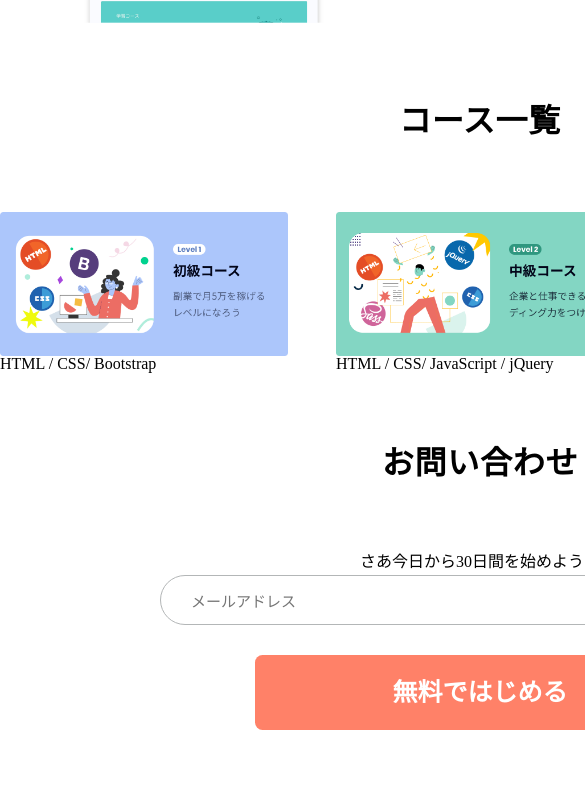
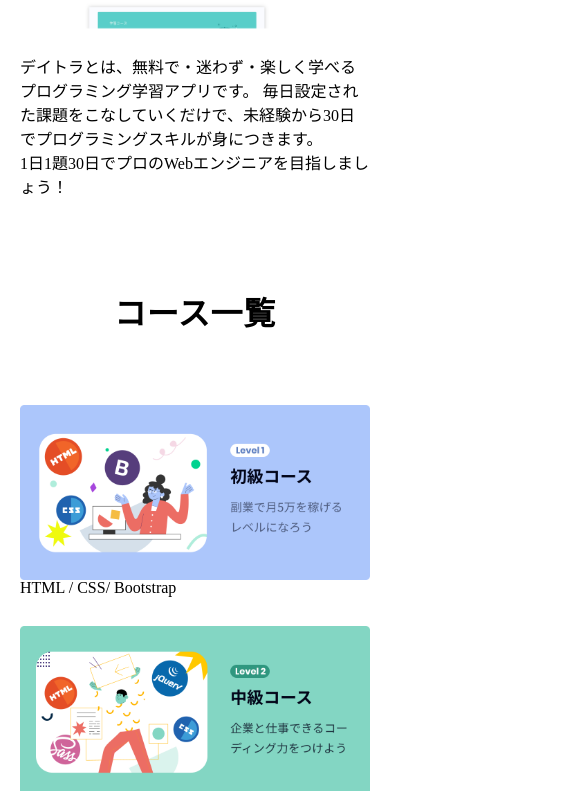
Before and after one commit to aratai-2023/Cording-practice-3, a plain HTML site: page index.html in a window 390 px wide. Shown: the part 1209-2000 px from the top of the page, 585 px wide, since content can reach past the window. Drawn offline with Linux system fonts and the light colour scheme.

Commit message:
Complete responsive design

```diff
--- a/css/style.scss
+++ b/css/style.scss
@@ -1,3 +1,18 @@
+@mixin sp {
+  @media screen and(max-width: 599px) {
+    @content
+  }
+}
+
+body {
+  overflow-x: hidden;
+}
+
+a {
+  text-decoration: none;
+  color: #000;
+}
+
 h2 {
   font-size: 32px;
   font-weight: bold;
@@ -6,26 +21,43 @@ h2 {
 
 .container {
   width: 960px;
+  max-width: 100%;
   margin: auto;
+
+  @include sp {
+    width: 350px;
+    max-width: 100%;
+    margin: auto;
+  }
 }
 
 header {
   height: 100px;
   line-height: 100px;
 
+  @include sp {
+    height: 125px;
+    line-height: normal;
+    display: flex;
+  }
+
   .container {
     display: flex;
     justify-content: space-between;
+
+    @include sp {
+      flex-direction: column;
+      align-items: center;
+      gap: 15px;
+    }
 
     ul {
       display: flex;
       justify-content: space-around;
       gap: 45px;
 
-      li a {
-        color: #000;
+      li {
         font-weight: bold;
-        text-decoration: none;
       }
     }
   }
@@ -39,6 +71,10 @@ header {
   justify-content: center;
   align-items: center;
 
+  @include sp {
+    margin-bottom: 125px;
+  }
+
   .text {
     display: flex;
     flex-direction: column;
@@ -49,6 +85,19 @@ header {
       font-weight: bold;
       text-align: center;
       line-height: normal;
+
+      br:nth-child(2) {
+        display: none;
+      }
+
+      @include sp {
+        font-size: 6.5vw; //35px
+        white-space: nowrap;
+
+        br:nth-child(2) {
+          display: block;
+        }
+      }
     }
 
     p {
@@ -57,11 +106,31 @@ header {
       line-height: normal;
       letter-spacing: 0.25px;
       font-weight: bold;
+
+      br:nth-child(1) {
+        display: none;
+      }
+
+      @include sp {
+        font-size: 15px;
+
+        br:nth-child(1) {
+          display: block;
+        }
+
+        br:nth-child(2) {
+          display: none;
+        }
+      }
     }
   }
 }
 
 .description {
+  @include sp {
+    margin-bottom: 100px;
+  }
+
   h2 {
     text-align: center;
     margin: 75px 0;
@@ -72,8 +141,17 @@ header {
     justify-content: space-between;
     gap: 50px;
 
+    @include sp {
+      display: block;
+    }
+
     .img {
       width: 50%;
+
+      @include sp {
+        width: 100%;
+        margin-bottom: 20px;
+      }
 
       img {
         max-width: 100%;
@@ -83,11 +161,19 @@ header {
     .article {
       width: 50%;
       line-height: normal;
+
+      @include sp {
+        width: 100%;
+      }
     }
   }
 }
 
 .contents {
+  @include sp {
+    margin-bottom: 125px;
+  }
+
   h2 {
     text-align: center;
     margin: 75px 0;
@@ -97,8 +183,17 @@ header {
     display: flex;
     justify-content: space-between;
 
+    @include sp {
+      display: block;
+    }
+
     li {
       width: 30%;
+
+      @include sp {
+        width: 100%;
+        margin-bottom: 30px;
+      }
 
       img {
         max-width: 100%;
@@ -113,12 +208,22 @@ header {
   h2 {
     text-align: center;
     margin: 75px 0;
+
+    @include sp {
+      margin: 75px 0 50px 0;
+    }
   }
 
   .register {
     display: flex;
     flex-direction: column;
     align-items: center;
+
+    @include sp {
+      p {
+        margin-bottom: 25px;
+      }
+    }
 
     input {
       width: 640px;
@@ -129,6 +234,10 @@ header {
       margin: 5px 0 30px 0;
       padding: 0 30px;
       box-sizing: border-box;
+
+      @include sp {
+        width: 100%;
+      }
     }
 
     input::placeholder {
@@ -145,19 +254,43 @@ header {
       border-radius: 7.5px;
       font-size: 25px;
       font-weight: bold;
+
+      @include sp {
+        display: inline;
+        width: 100%;
+      }
     }
   }
 }
 
 footer {
+  @include sp {
+    border-top: 1px solid #B3B6B7;
+    width: 90%;
+    margin: auto;
+  }
+
   .container {
     border-top: 1px solid #B3B6B7;
     box-sizing: border-box;
     text-align: right;
     padding: 25px 0 50px 0;
 
+    @include sp {
+      border-top: 0px;
+      text-align: center;
+      white-space: nowrap;
+      margin-top: 10px;
+
+    }
+
     p {
       font-size: 12.5px;
+
+      @include sp {
+        font-size: 2.5vw;
+        max-width: 100vw;
+      }
     }
   }
 }
--- a/index.html
+++ b/index.html
@@ -22,9 +22,9 @@
     <div class="main-visual">
       <div class="container">
         <div class="text">
-          <h1>1日1題30日で<br />プロのWebエンジニアになろう！</h1>
+          <h1>1日1題30日で<br />プロのWebエンジニア<br />になろう！</h1>
           <p>
-            毎日設定された課題をこなすだけ！未経験から<br />30日でプログラミングが身につきます
+            毎日設定された課題をこなすだけ！<br />未経験から<br />30日でプログラミングが身につきます
           </p>
         </div>
       </div>
@@ -51,22 +51,28 @@
         <h2>コース一覧</h2>
         <ul class="courses">
           <li>
+            <a href="#">
               <img src="img/web_first.png" alt="" />
               <caption>
                 HTML / CSS/ Bootstrap
               </caption>
+            </a>
           </li>
           <li>
+            <a href="#">
               <img src="img/web_second.png" alt="" />
               <caption>
                 HTML / CSS/ JavaScript / jQuery
               </caption>
+            </a>
           </li>
           <li>
+            <a href="#">
               <img src="img/web_third.png" alt="" />
               <caption>
                 PHP / WordPress
               </caption>
+            </a>
           </li>
         </ul>
       </div>
```
Also changed, not shown: css/style.css, 1 other file. Lines whose indentation alone changed are shown as unchanged.
